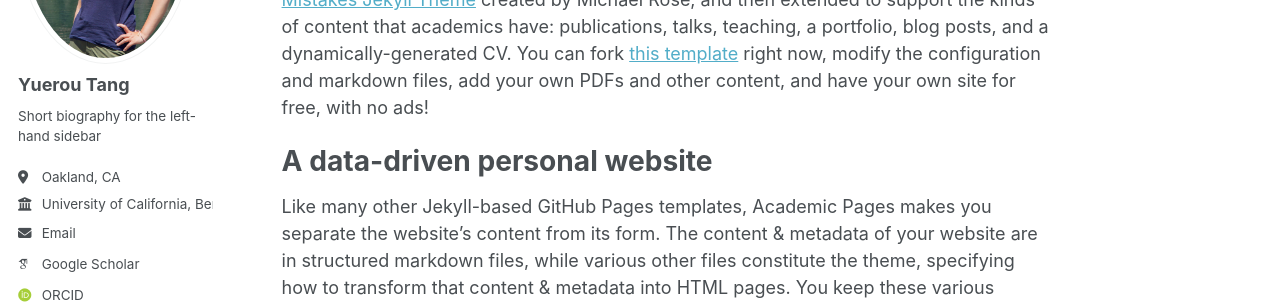
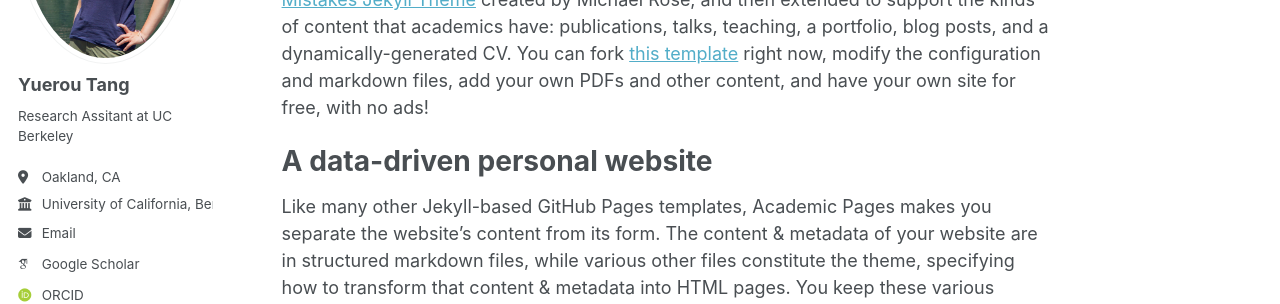
Before and after one commit to yuerout/yuerout.github.io, a Jekyll site: the page built from _pages/about.md, in a window 1280 px wide. Shown: the part 291-595 px from the top of the page. Built offline with Jekyll 4.4.1, drawn with Linux system fonts in a browser that asks for light colours; some web fonts are replaced.

Commit message:
Update _config.yml

```diff
--- a/_config.yml
+++ b/_config.yml
@@ -25,7 +25,7 @@ author:
   avatar           : "profile-lassen.jpg"
   name             : "Yuerou Tang"
   pronouns         : # example: "she/her"
-  bio              : "Short biography for the left-hand sidebar"
+  bio              : "Research Assitant at UC Berkeley"
   location         : "Oakland, CA"
   employer         : "University of California, Berkeley"
   uri              : # URL
```
